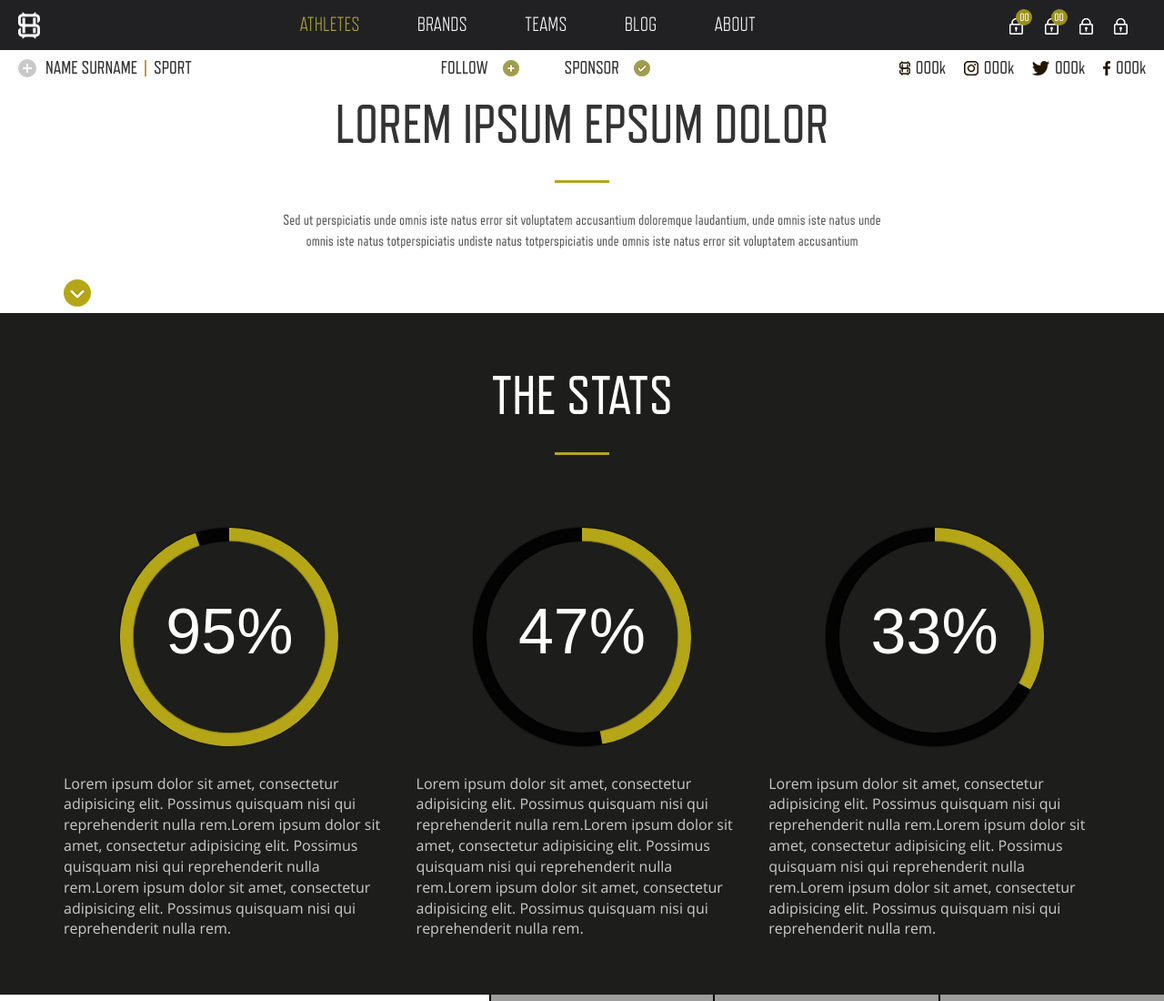
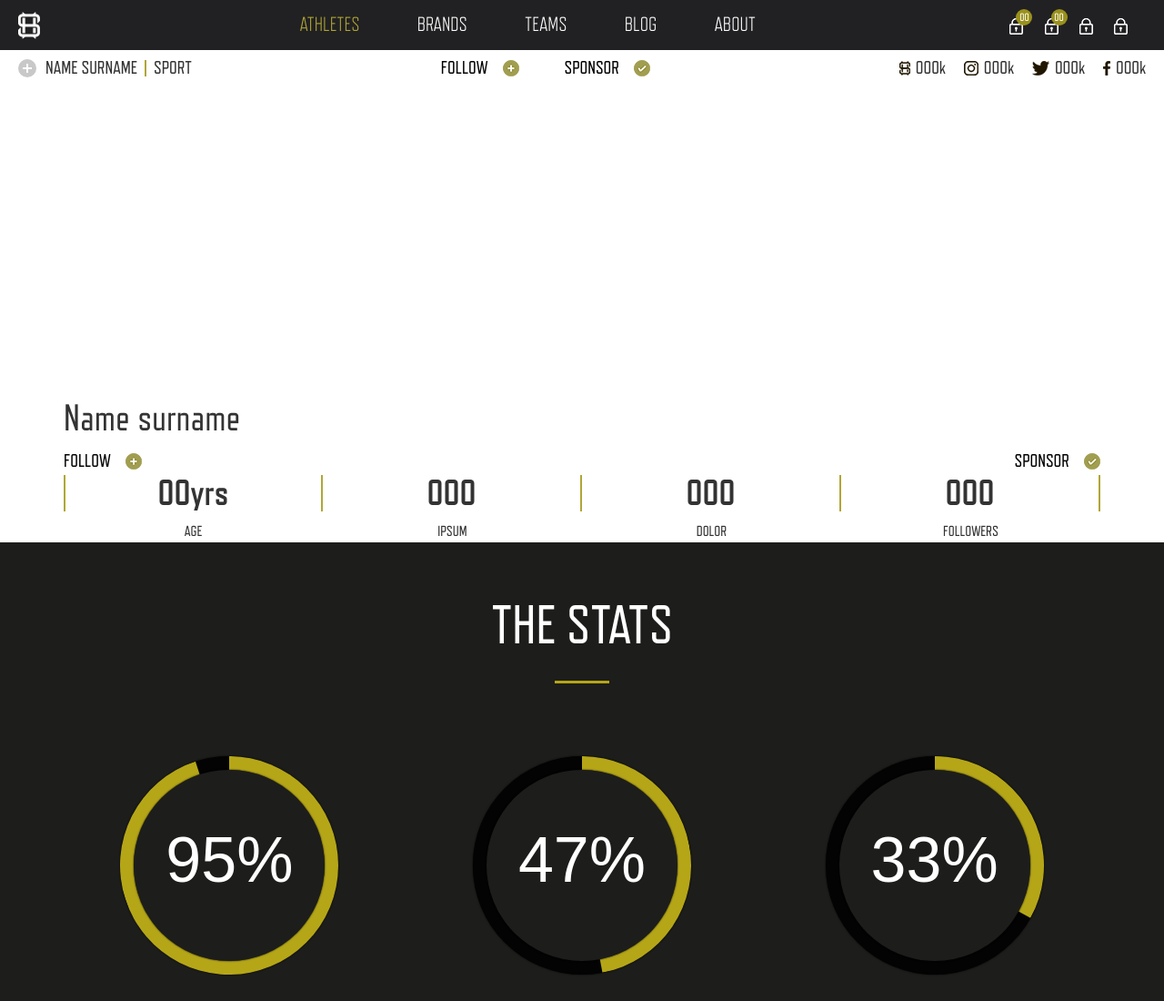
Before and after one commit to milk-2-dev/work_hs, a website: page app/athletes/profile.html in a window 1280 px wide. Shown: the top 1100 px of the page at 91% size. Drawn offline with Linux system fonts and the light colour scheme; grey boxes are pictures that could not be loaded.

Commit message:
profile page

```diff
--- a/app/athletes/profile.html
+++ b/app/athletes/profile.html
@@ -100,15 +100,15 @@
             </div>
 
             <div class="user-status">
-                <span class="user-status__item">
+                <a href="javascript:void(0);">
                     Follow
                     <i class="icon icon-plus2"></i>
-                </span>
+                </a>
 
-                <span class="user-status__item">
+                <a href="javascript:void(0);">
                     Sponsor
                     <i class="icon icon-ok"></i>
-                </span>
+                </a>
             </div>
 
             <div class="user-shared-count">
@@ -125,19 +125,60 @@
 
 <section class="profile-section1">
     <div class="container">
-        <div class="block-title">
-            <p>LOREM IPSUM EPSUM DOLOR</p>
-        </div>
+            <h1>
+                Name surname
+            </h1>
 
-        <div class="block-desc">
-            <p>Sed ut perspiciatis unde omnis iste natus error sit voluptatem accusantium doloremque laudantium, unde omnis iste natus unde omnis iste natus totperspiciatis undiste natus totperspiciatis unde omnis iste natus error sit voluptatem accusantium </p>
-        </div>
+            <div class="user-status">
+                <a href="javascript:void(0);">
+                    Follow
+                    <i class="icon icon-plus2"></i>
+                </a>
 
-        <div class="scroll-down">
-            <a class="anchor" href="#section-2">
-                <i class="icon icon-arrow-down"></i>
-            </a>
-        </div>
+                <a href="javascript:void(0);">
+                    Sponsor
+                    <i class="icon icon-ok"></i>
+                </a>
+            </div>
+
+
+            <div class="profile-info">
+                <div class="profile-info__item">
+                    <p>
+                        00yrs
+                    </p>
+                    <span>
+                    age
+                </span>
+                </div>
+
+                <div class="profile-info__item">
+                    <p>
+                        000
+                    </p>
+                    <span>
+                    ipsum
+                </span>
+                </div>
+
+                <div class="profile-info__item">
+                    <p>
+                        000
+                    </p>
+                    <span>
+                    dolor
+                </span>
+                </div>
+
+                <div class="profile-info__item">
+                    <p>
+                        000
+                    </p>
+                    <span>
+                    followers
+                </span>
+                </div>
+            </div>
     </div>
 </section>
 
--- a/app/sass/main.scss
+++ b/app/sass/main.scss
@@ -801,14 +801,19 @@
 .user-status{
   display: flex;
   justify-content: space-between;
-}
 
-.user-status__item{
+  a{
     display: flex;
     align-items: center;
     margin-right:50px;
     text-transform: uppercase;
     font-size: 20px;
+    color: #000;
+
+    &:hover{
+      text-decoration: none;
+      //cursor: pointer;
+    }
 
     &:last-child{
       margin-right: 0;
@@ -816,6 +821,7 @@
 
     i{
       margin-left:16px;
+    }
   }
 }
 
@@ -845,6 +851,27 @@
   }
 }
 
+.profile-section1{
+  min-height:500px;
+  display: flex;
+  align-items: flex-end;
+
+  .flex-container{
+    align-content: flex-end;
+    flex-direction: column;
+  }
+}
+
+.profile-info{
+  display: flex;
+  justify-content: space-between;
+  align-items: center;
+}
+
+.profile-info__item{
+  @extend .page-analytics__item;
+}
+
 .youtube { background: #bb0000 };
 .twitter { background: #00aced };
 .facebook { background: #3b5998 };
```
Also changed, not shown: app/css/main.css. Lines whose indentation alone changed are shown as unchanged.
